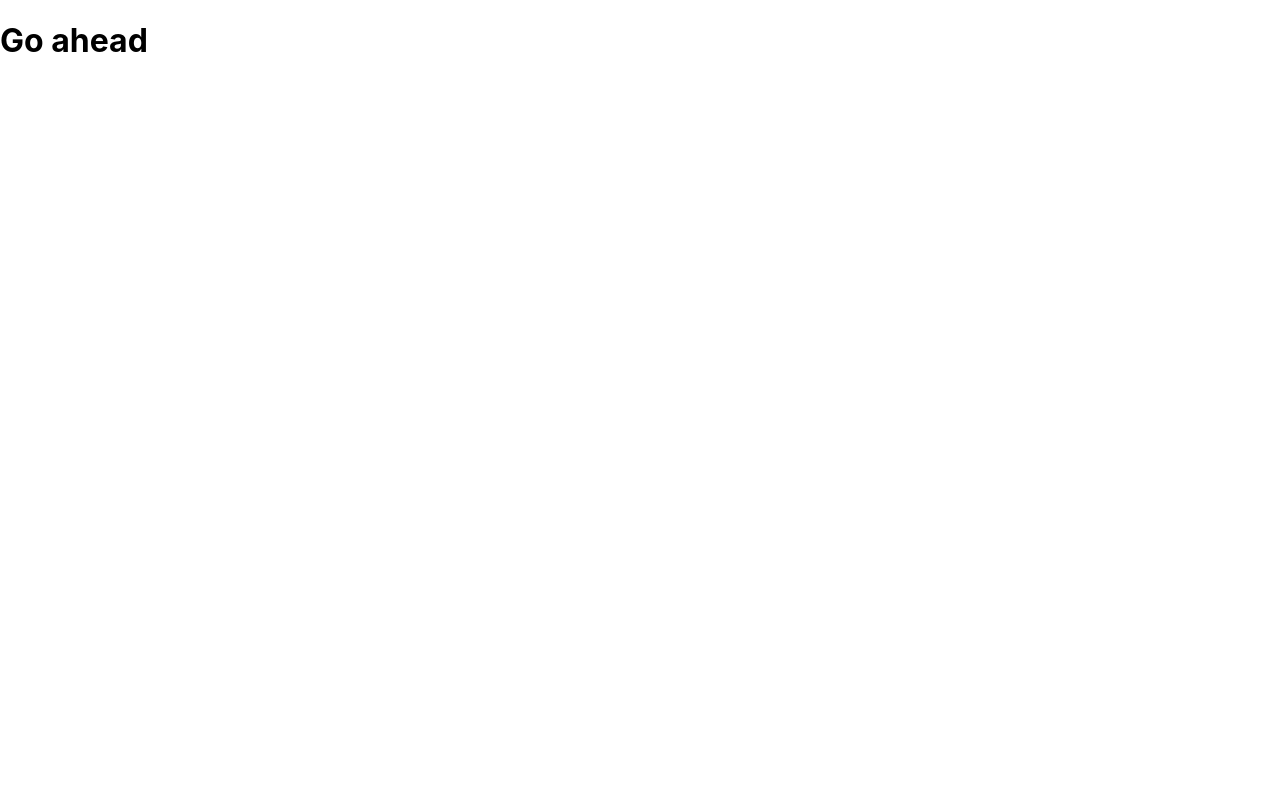
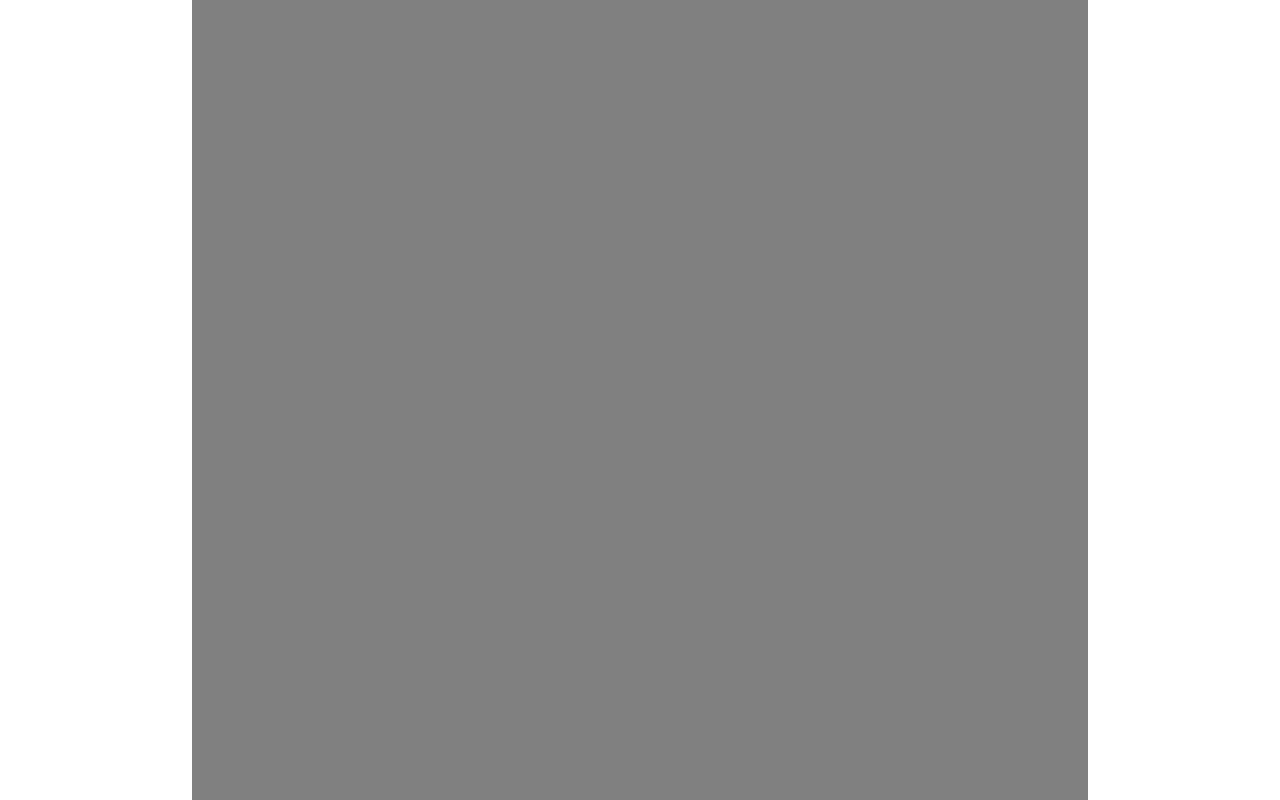
Before and after one commit to Ra-Kim/FE-Stage1, a React (Create React App) app in the folder fe-stage1/: page / in a window 1280 px wide. Built offline with nearby package versions, Linux system fonts and the light colour scheme.

Commit message:
created the sections created the styles file and the linkcard component

```diff
--- a/fe-stage1/src/App.js
+++ b/fe-stage1/src/App.js
@@ -1,7 +1,15 @@
+import "./styles.css"
 
 function App() {
   return (
-   <h1>Go ahead</h1>
+    <div className="container">
+      <section className = "avi-section">
+        <p></p>
+      </section>
+      <section>
+
+      </section>
+    </div>
   );
 }
 
--- /dev/null
+++ b/fe-stage1/src/styles.css
@@ -0,0 +1,15 @@
+*{
+    margin: 0;
+    padding: 0;
+}
+
+section {
+    color: blue;
+}
+
+.container {
+    height: 100vh;
+    width: 70%;
+    background-color: grey;
+    margin: auto;
+}
```
Also changed, not shown: fe-stage1/src/components/LinkCard.js (added, +9 -0 lines).
